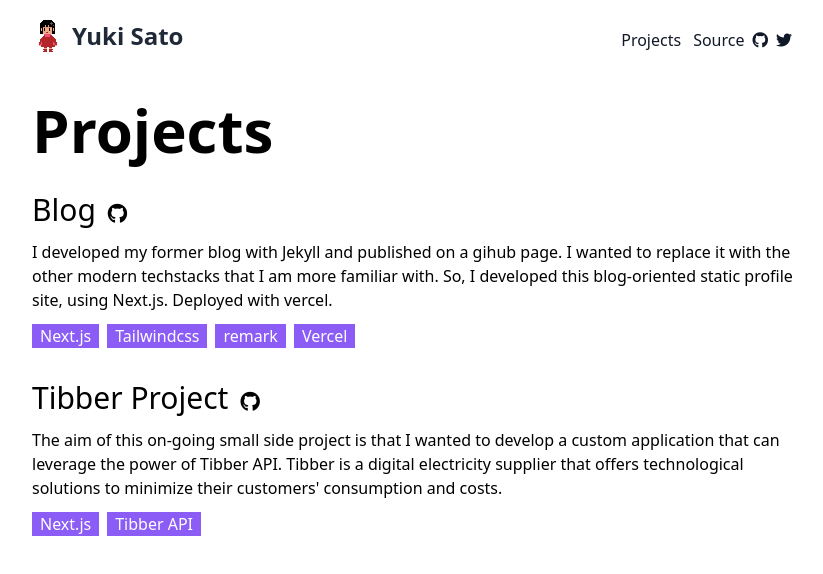
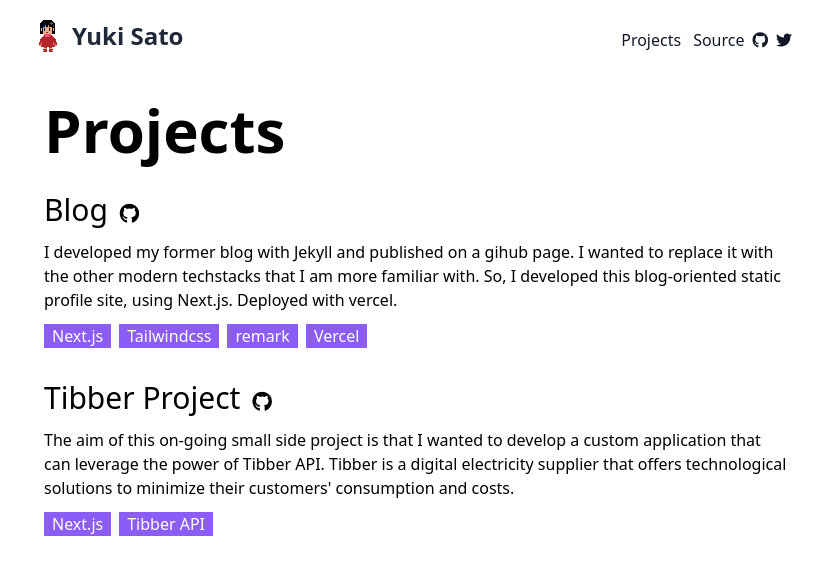
Before and after one commit to youxiberlin/next-blog, a Next.js app: page /projects in a window 1280 px wide. Shown: the top 574 px of the page, without its empty margins (224-1047 px from the left). Built offline with nearby package versions, Linux system fonts and the light colour scheme.

Commit message:
Add favicon, quick fix for styling

```diff
--- a/components/layouts/main.js
+++ b/components/layouts/main.js
@@ -5,7 +5,7 @@
 export default ({ children }) => {
   return (
     <>
-      <main className="max-w-3xl container mx-auto">
+      <main className="max-w-3xl mb-10 container mx-auto">
         <Head>
           <title>Yuki's blog</title>
         </Head>
--- a/components/layouts/top-posts.js
+++ b/components/layouts/top-posts.js
@@ -2,10 +2,10 @@
 
 const TopPosts = ({ posts }) => {
   return (
-    <div className="mt-8">
+    <div className="sm:mt-6 mt-8">
       <div className="pl-2 py-2 text-gray-800 sm:text-3xl text-4xl font-bold">Journal</div>
       {posts.map(post => (
-        <div className="flex pl-2 py-2" key={post.slug}>
+        <div className="flex sm:flex-col pl-2 py-2" key={post.slug}>
           <div className="text-gray-600 text-lg mr-3 font-bold">{post.date}</div>
           <Link href={`/posts/${post.slug}`}>
             <h3 className="font-bold underline text-gray-600 text-xl hover:bg-pink-200 cursor-pointer tracking-wide">{post.title}</h3>
--- a/components/top-intro.js
+++ b/components/top-intro.js
@@ -1,6 +1,6 @@
 export default function Intro() {
   return (
-    <div className="my-16 pl-2">
+    <div className="mt-16 pl-2">
         <div className="mt-6 sm:text-2xl text-3xl font-bold mb-3 text-gray-800 tracking-wide">Hello, Hallo, こんにちは！</div>
         <div className="mt-6 sm:text-2xl text-2xl font-bold mb-3 text-gray-800 tracking-wide">I am Yuki, a full-stack developer.</div>
         <div className="mt-6 text-xl leading-relaxed text-gray-700 tracking-wide">I've been based in Berlin since 2012. My hometown is Yokohama, Japan.</div>
--- a/components/top-projects.js
+++ b/components/top-projects.js
@@ -1,7 +1,7 @@
 export default function Projects() {
   return (
     <div className="pl-2">
-        <div className="mt-6 sm:text-3xl text-4xl font-bold mb-3 text-gray-800 tracking-wide">
+        <div className="sm:mt-6 mt-12 sm:text-3xl text-4xl font-bold mb-3 text-gray-800 tracking-wide">
           Projects</div>
         <div className="mt-3 text-xl leading-relaxed text-gray-700">Check out more details about my recent projects&ensp;
         <a className="mr-2 hover:bg-yellow-100 underline" href="/projects">here</a>.</div>
--- a/pages/projects.js
+++ b/pages/projects.js
@@ -19,7 +19,7 @@
 const Page = ({}) => {
   return (
     <Layout>
-      <div className="mt-12">
+      <div className="sm:px-4 px-3 mt-12">
         <div className="mb-8 text-6xl font-bold">Projects</div>
         {contents.map(item => (
           <>
```
Also changed, not shown: public/vercel.svg (deleted), 1 other file (tests, documents, lock files or other folders).
